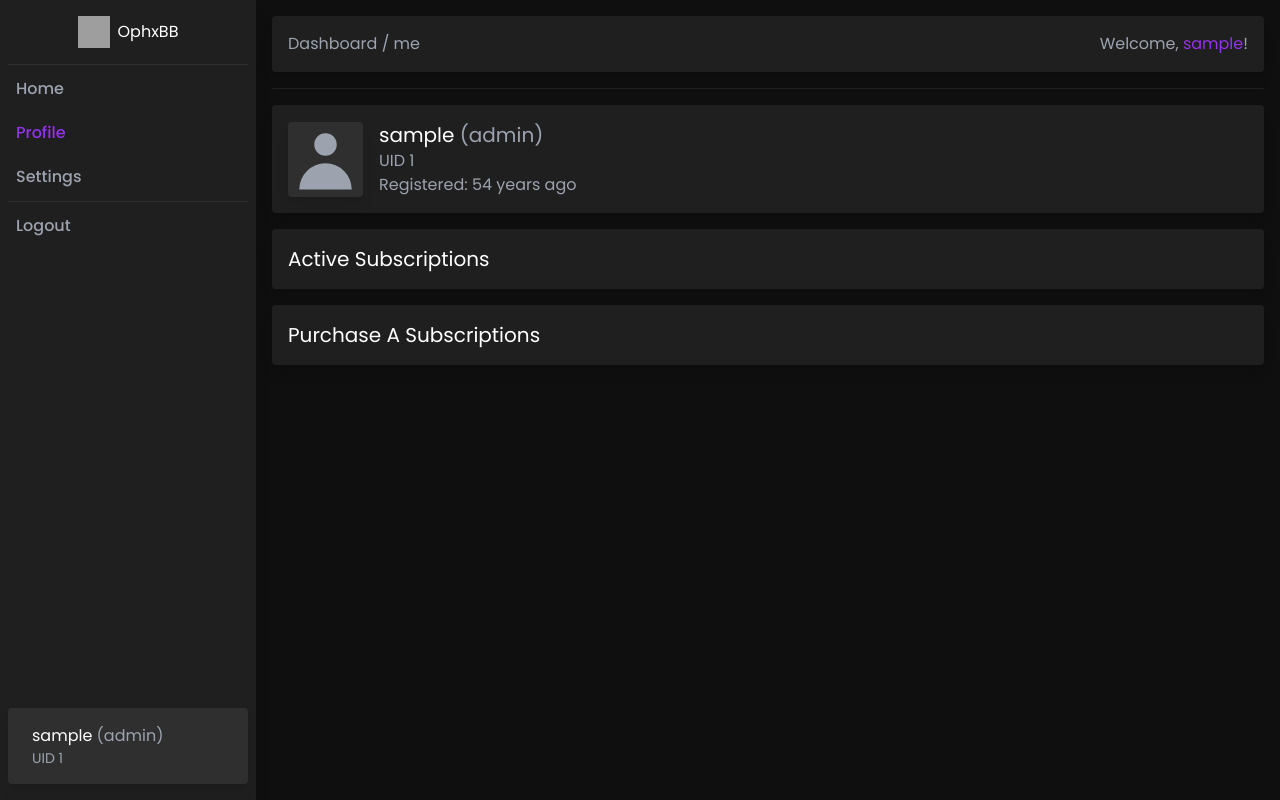
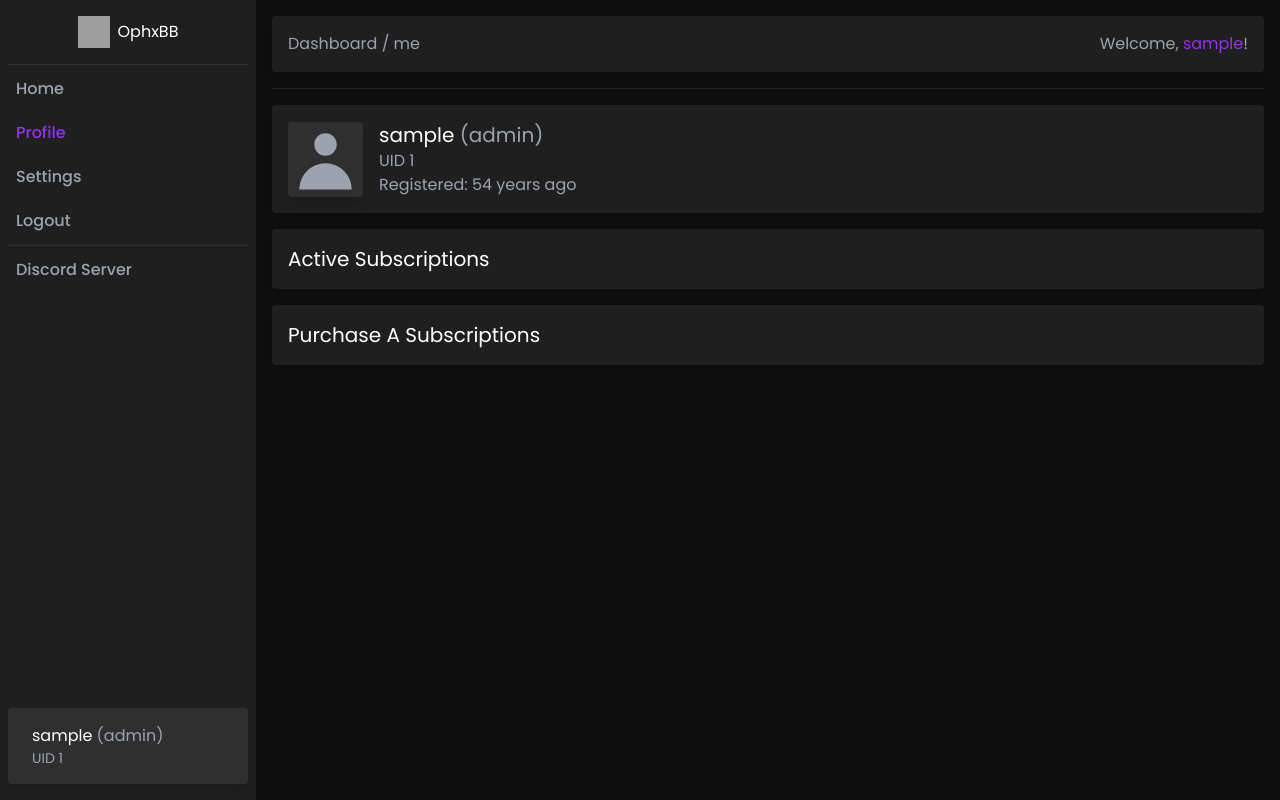
Before and after one commit to ophx/ophxbb, a PHP site: page /dashboard/me.php in a window 1280 px wide. Run offline with PHP 8.4, Linux system fonts and the light colour scheme; the visitor is signed in with stand-in values (Sample User, id 1); some libraries are stand-ins or nearby versions; grey boxes are pictures that could not be loaded.

Commit message:
lllllllllllll

```diff
--- a/components/dashboard/sidebar.php
+++ b/components/dashboard/sidebar.php
@@ -30,11 +30,16 @@
                     </a>
                 </li>
                 <li>
+                    <a href="/logout" class="transition-all duriation-150 flex items-center p-2 text-base font-medium <?php if($page==''){echo 'text-red-600';}else{echo 'text-gray-400 hover:text-red-600';} ?>">
+                        Logout
+                    </a>
+                </li>
+                <li>
                     <div class="border-b border-[#2f2f2f]"></div>
                 </li>
                 <li>
-                    <a href="/logout" class="transition-all duriation-150 flex items-center p-2 text-base font-medium <?php if($page==''){echo 'text-red-600';}else{echo 'text-gray-400 hover:text-red-600';} ?>">
-                        Logout
+                    <a href="https://discord.gg/" target="_blank" class="transition-all duriation-150 flex items-center p-2 text-base font-medium text-gray-400 hover:text-purple-600">
+                        Discord Server
                     </a>
                 </li>
                 <?php if ($_SESSION["role"] == "Administrator") { ?>
```
Also changed, not shown: components/dashboard/index.php (added), register.php (line endings or trailing spaces).
